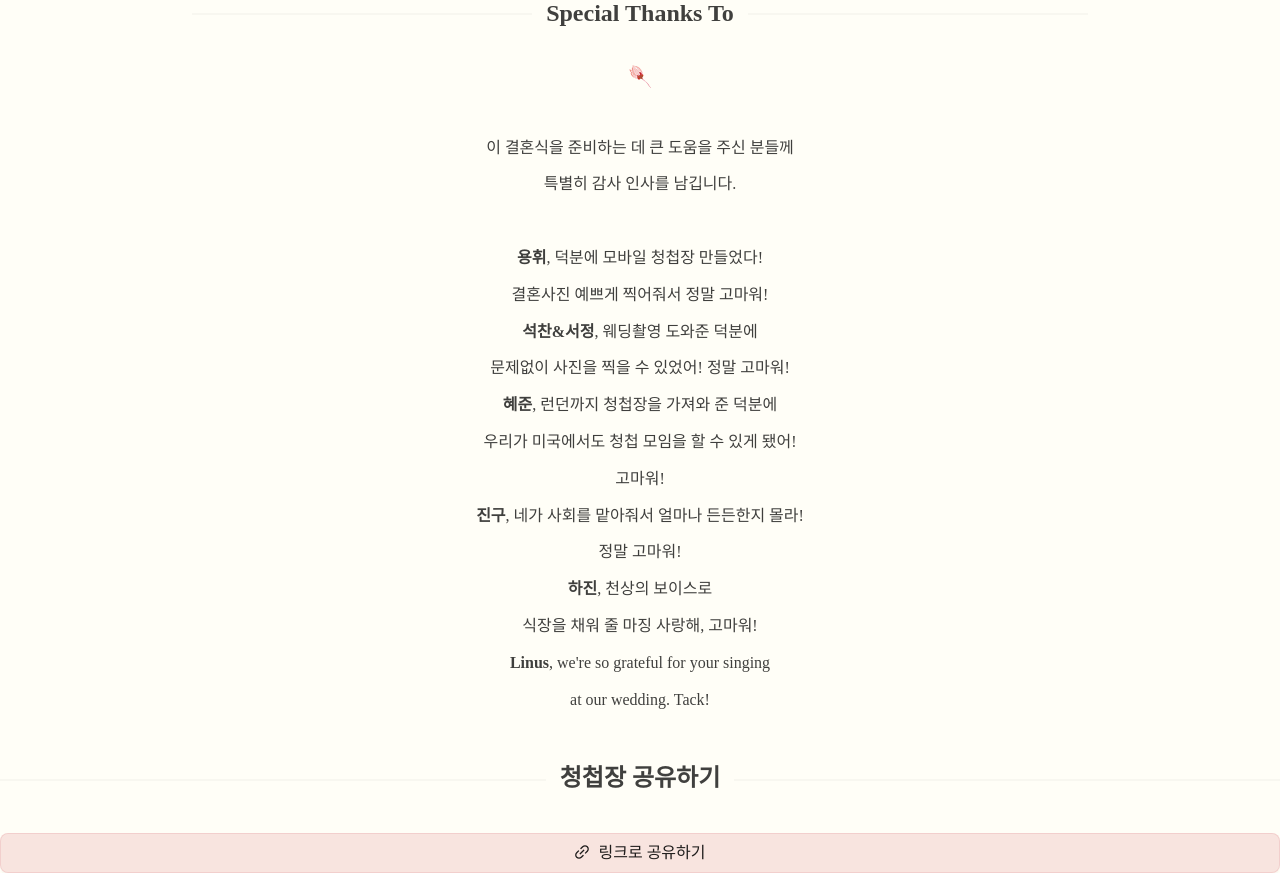
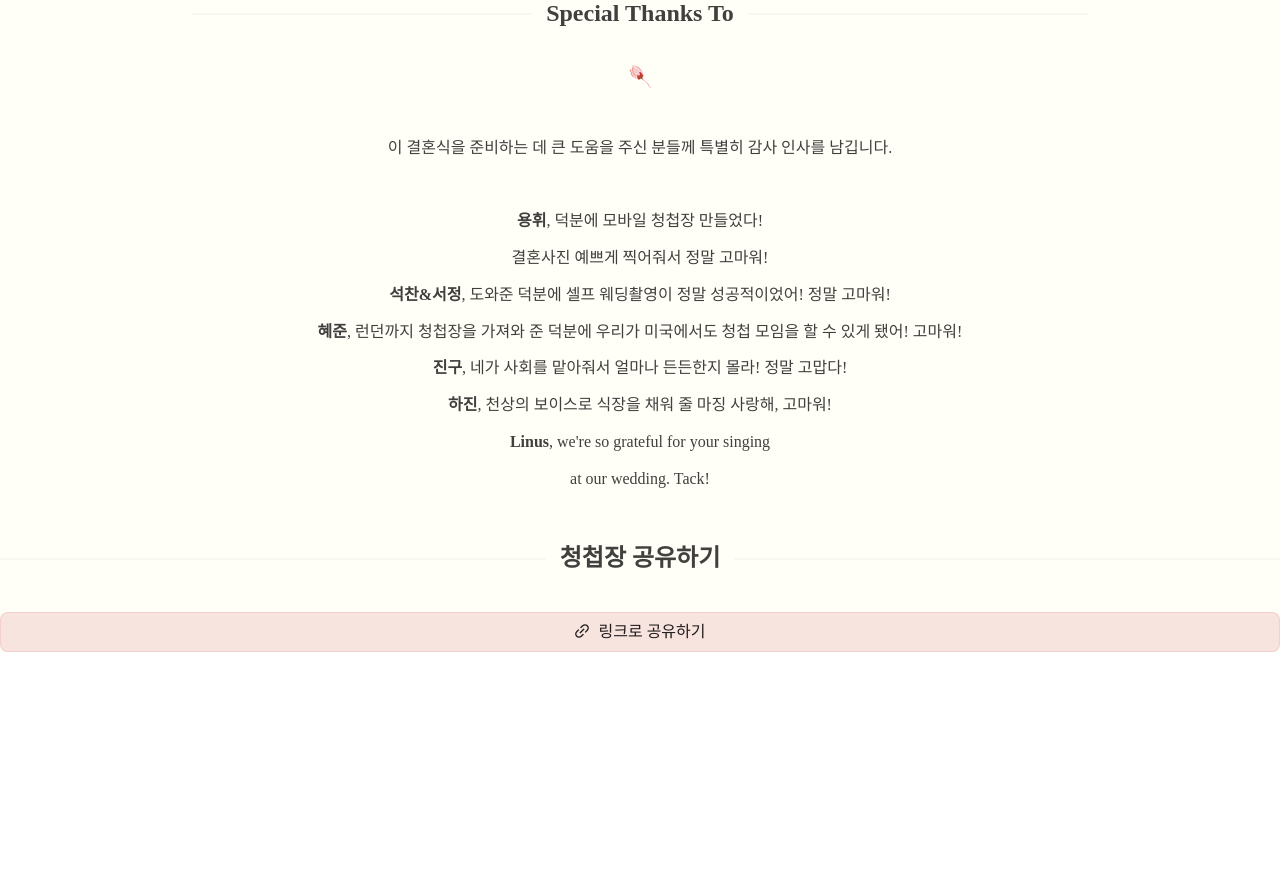
Before and after one commit to ryuina/wedding_invitation, a React (Create React App) app: page / in a window 1280 px wide. Shown: the part 4220-5093 px from the top of the page. After the commit the page ends 4872 px from the top, so only its background shows below. Built offline with nearby package versions, Linux system fonts and the light colour scheme.

Commit message:
Fix phrase

```diff
--- a/src/components/acknowledge.jsx
+++ b/src/components/acknowledge.jsx
@@ -57,7 +57,6 @@ const Acknowledge = () => {
       <Image src={Flower} />
       <Content>
         이 결혼식을 준비하는 데 큰 도움을 주신 분들께
-        <br />
         특별히 감사 인사를 남깁니다.
         <br />
         <br />
@@ -65,22 +64,17 @@ const Acknowledge = () => {
         <br />
         결혼사진 예쁘게 찍어줘서 정말 고마워!
         <br />
-        <b>석찬&서정</b>, 웨딩촬영 도와준 덕분에
-        <br />
-        문제없이 사진을 찍을 수 있었어! 정말 고마워!
+        <b>석찬&서정</b>, 도와준 덕분에 셀프 웨딩촬영이 정말 성공적이었어!
+        정말 고마워!
         <br />
         <b>혜준</b>, 런던까지 청첩장을 가져와 준 덕분에
-        <br />
         우리가 미국에서도 청첩 모임을 할 수 있게 됐어!
-        <br/>
         고마워!
         <br />
         <b>진구</b>, 네가 사회를 맡아줘서 얼마나 든든한지 몰라!
-        <br/>
-        정말 고마워!
+        정말 고맙다!
         <br />
         <b>하진</b>, 천상의 보이스로
-        <br />
         식장을 채워 줄 마징 사랑해, 고마워!
         <br />
         <b>Linus</b>, we're so grateful for your singing
```
